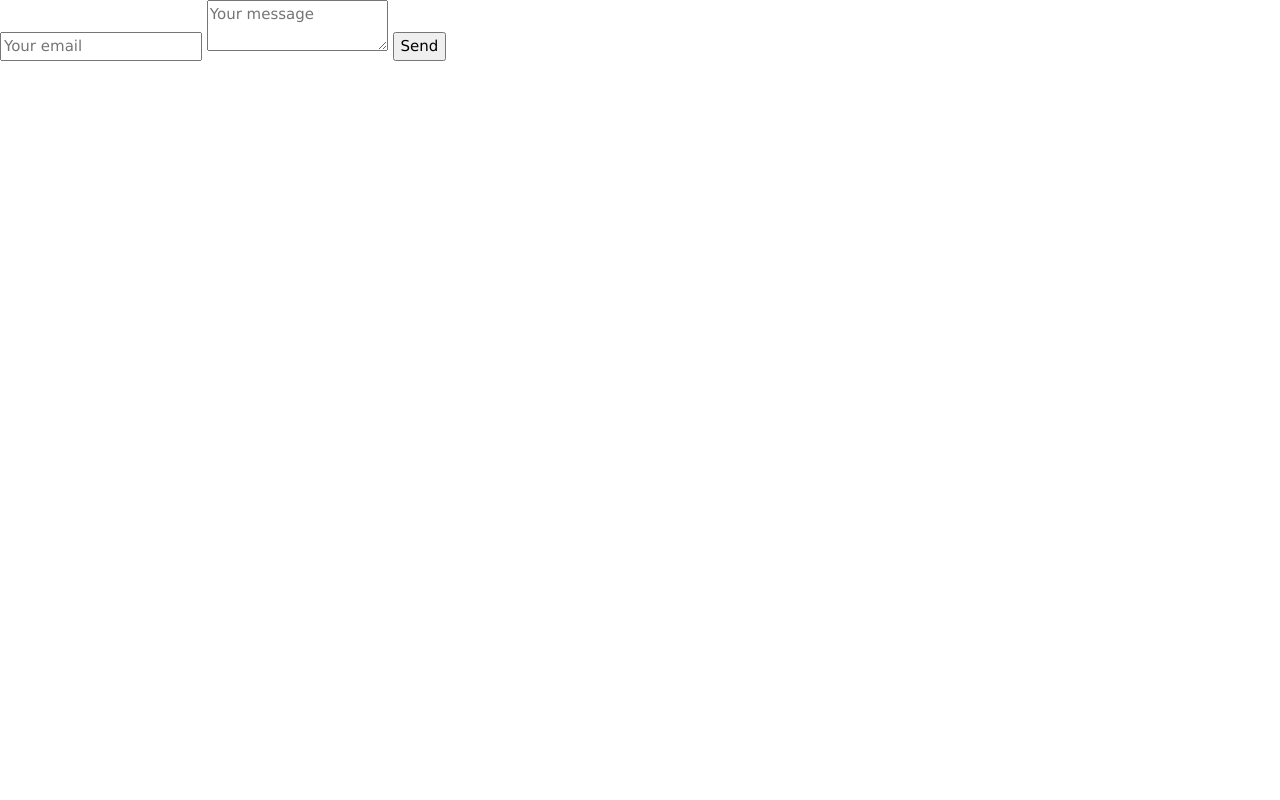
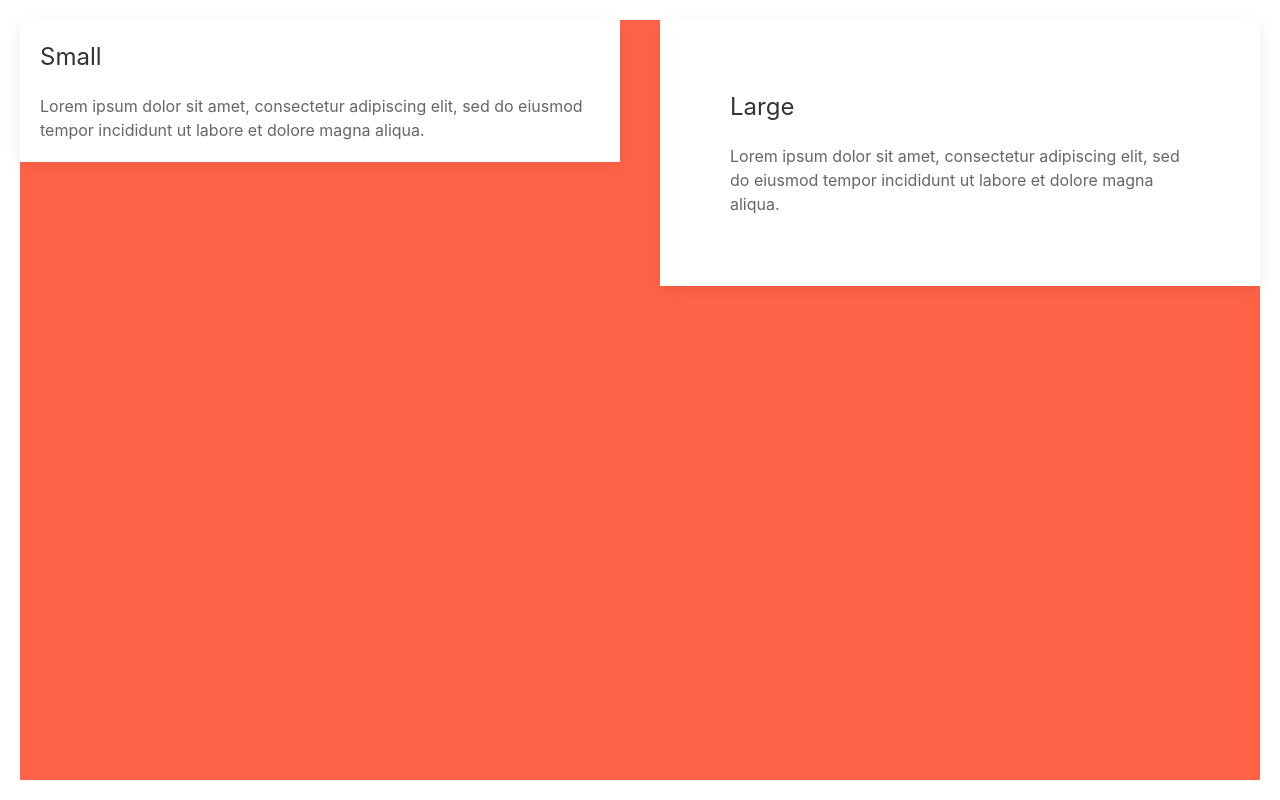
Before and after one commit to Ayanei/portfolio3, a plain HTML site: page index.html in a window 1280 px wide. Drawn offline with nearby package versions, Linux system fonts and the light colour scheme.

Commit message:
Add style
Don't forget to add npm + uikit

```diff
--- a/index.html
+++ b/index.html
@@ -5,18 +5,29 @@
 <meta name="viewport" content="width=device-width, initial-scale=1">
 <!-- attention ici c'est loadé avant le dom, y mettre que l'essentiel -->
 <script src="https://cdnjs.cloudflare.com/ajax/libs/jquery/3.1.1/jquery.min.js"></script>
-<link rel="stylesheet" href="https://www.w3schools.com/lib/w3.css">
 
+<link rel="stylesheet" href="https://cdnjs.cloudflare.com/ajax/libs/uikit/3.0.0-beta.12/css/uikit.min.css" />
+<script src="https://cdnjs.cloudflare.com/ajax/libs/uikit/3.0.0-beta.12/js/uikit.min.js"></script>
 <link rel="stylesheet" href="https://fonts.googleapis.com/css?family=Raleway">
 <link rel="stylesheet" href="style.css">
 
 <body>
 
-<form method="POST" action="http://formspree.io/orane.mas@gmail.com">
-  <input type="email" name="email" placeholder="Your email">
-  <textarea name="message" placeholder="Your message"></textarea>
-  <button type="submit">Send</button>
-</form>
+<div class="uk-child-width-1-2@s" uk-grid>
+    <div>
+        <div class="uk-card uk-card-default uk-card-small uk-card-body">
+            <h3 class="uk-card-title">Small</h3>
+            <p>Lorem ipsum dolor sit amet, consectetur adipiscing elit, sed do eiusmod tempor incididunt ut labore et dolore magna aliqua.</p>
+        </div>
+    </div>
+    <div>
+        <div class="uk-card uk-card-default uk-card-large uk-card-body">
+            <h3 class="uk-card-title">Large</h3>
+            <p>Lorem ipsum dolor sit amet, consectetur adipiscing elit, sed do eiusmod tempor incididunt ut labore et dolore magna aliqua.</p>
+        </div>
+    </div>
+</div>
+
 
 
 </body>
--- a/style.css
+++ b/style.css
@@ -0,0 +1,8 @@
+html, body{width:100%; height:100%; padding:0px; margin:0px}
+
+* { box-sizing:  border-box;}
+
+body{
+	border : 20px white solid;
+	background: tomato;
+}
```
